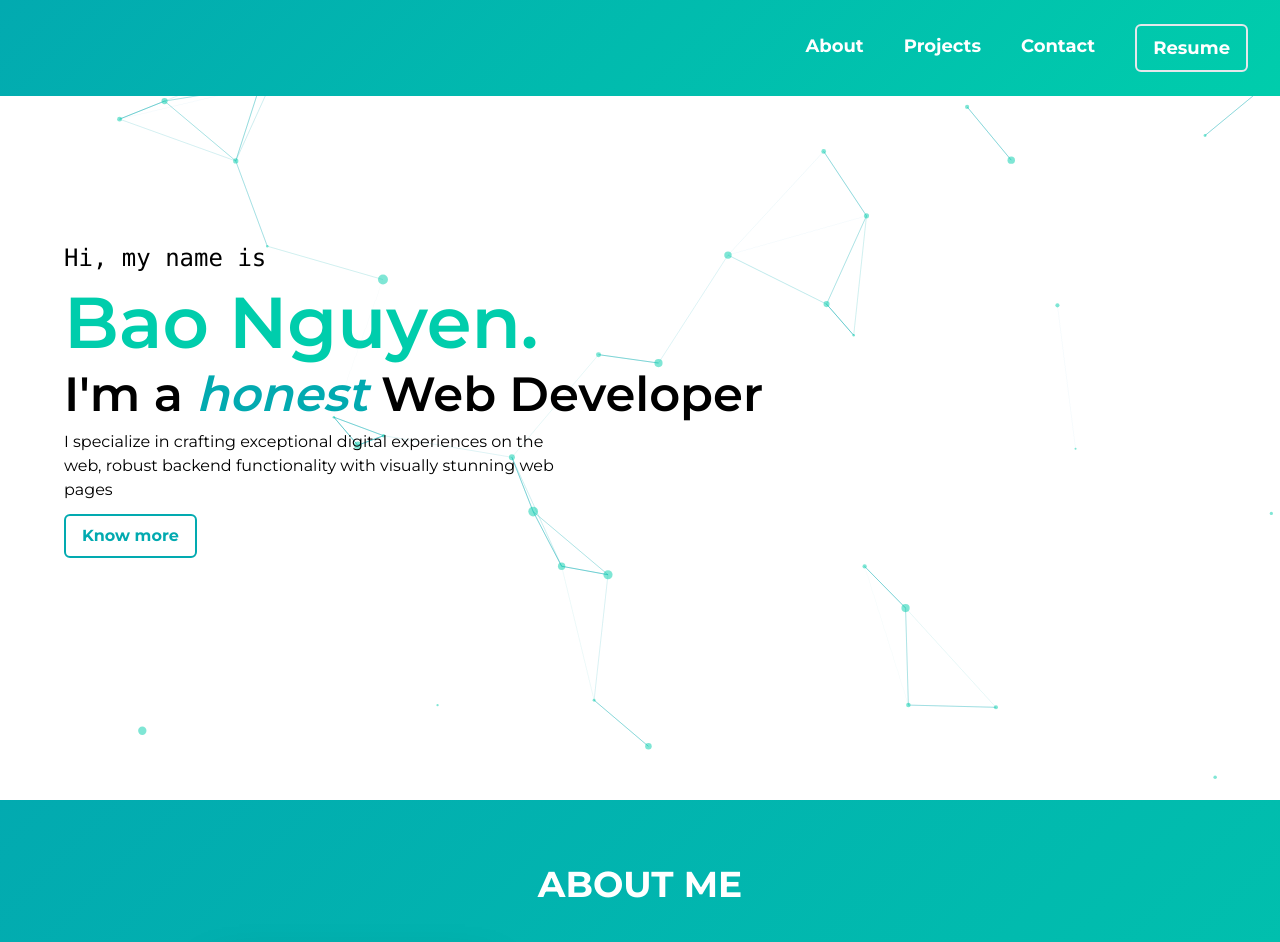
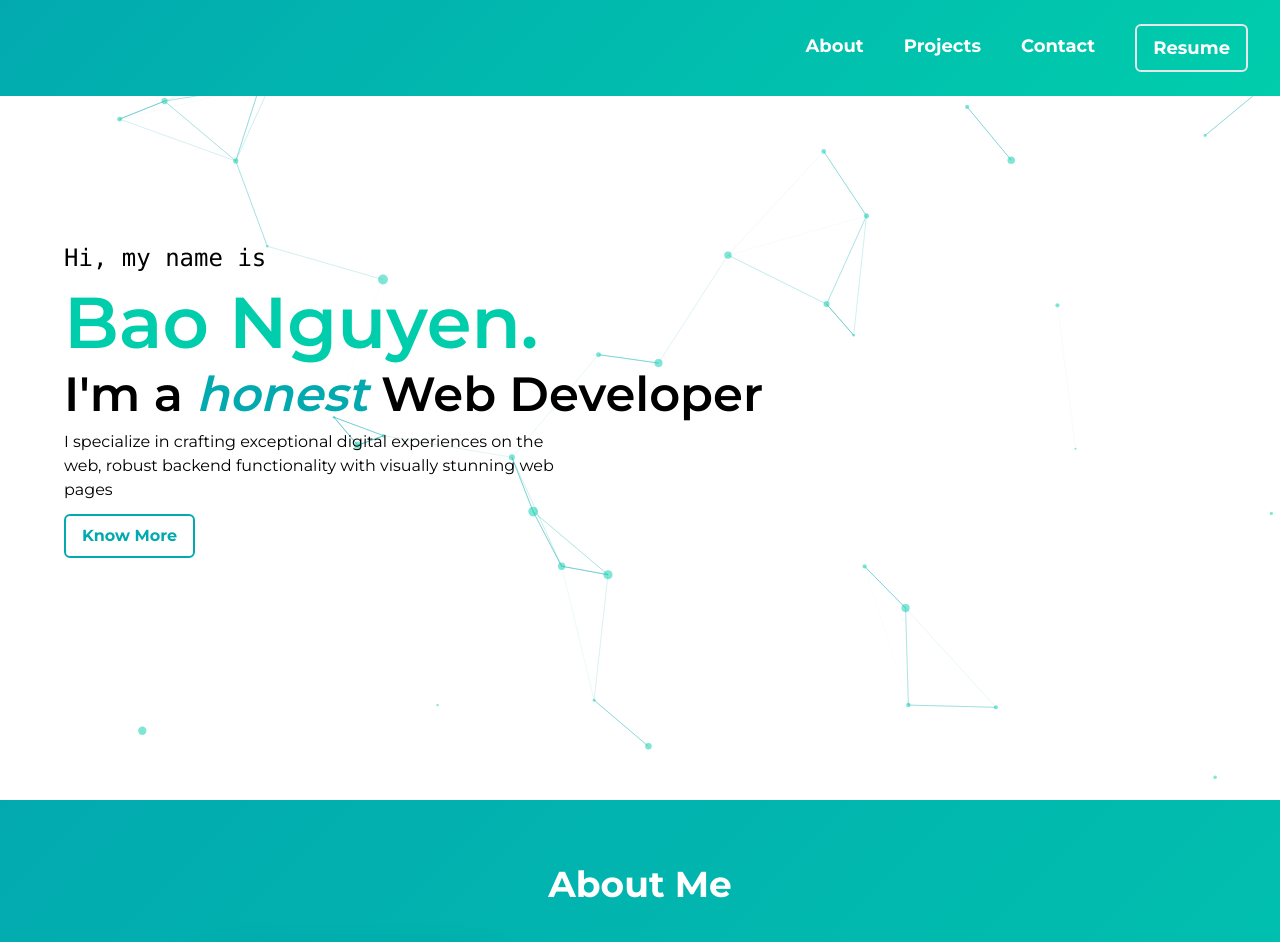
Before and after one commit to quocbao19982009/Portfolio-v2, a React (Vite) app: page / in a window 1280 px wide. Shown: the top 942 px of the page. Built offline with nearby package versions, Linux system fonts and the light colour scheme.

Commit message:
Fix hover

```diff
--- a/src/components/footer/Footer.tsx
+++ b/src/components/footer/Footer.tsx
@@ -1,7 +1,7 @@
 import GitHubIcon from '@mui/icons-material/GitHub';
 import KeyboardArrowUpIcon from '@mui/icons-material/KeyboardArrowUp';
 import LinkedInIcon from '@mui/icons-material/LinkedIn';
-import SectionWrapper from '../SectionWrapper/SectionWrapper';
+import SectionWrapper from '../sectionWrapper/SectionWrapper';
 const Footer = () => {
     const year = new Date().getFullYear();
     return (
--- a/src/pages/landingPage/section/about/About.tsx
+++ b/src/pages/landingPage/section/about/About.tsx
@@ -1,6 +1,6 @@
+import SectionWrapper from '@/components/sectionWrapper/SectionWrapper';
 import resume from '@assets/Bao-Nguyen-Resume.pdf';
 import profileImg from '@assets/images/profile.jpg';
-import SectionWrapper from '@components/SectionWrapper/SectionWrapper';
 import { Fade } from 'react-awesome-reveal';
 import SkillsSet from './components/SkillList';
 
@@ -10,7 +10,7 @@ const About = () => {
         <div className="bg-hero ">
             <SectionWrapper id="about" className="text-white">
                 <h2 className="mb-10 text-center text-4xl font-bold">
-                    ABOUT ME
+                    About Me
                 </h2>
                 <div className=" flex flex-wrap">
                     <Fade
--- a/src/pages/landingPage/section/about/components/SkillList.tsx
+++ b/src/pages/landingPage/section/about/components/SkillList.tsx
@@ -140,7 +140,7 @@ const SkillsSet = () => {
                                         <li>
                                             <PopoverTrigger className="flex flex-col items-center justify-center gap-2">
                                                 <img
-                                                    className="h-14 w-14"
+                                                    className="h-14 w-14 transform transition-transform duration-500 hover:scale-125"
                                                     src={tech.image}
                                                     alt={tech.name}
                                                 />
--- a/src/pages/landingPage/section/contact/Contact.tsx
+++ b/src/pages/landingPage/section/contact/Contact.tsx
@@ -1,4 +1,4 @@
-import SectionWrapper from '@/components/SectionWrapper/SectionWrapper';
+import SectionWrapper from '@/components/sectionWrapper/SectionWrapper';
 import { Mail } from '@mui/icons-material';
 import { Fade } from 'react-awesome-reveal';
 
--- a/src/pages/landingPage/section/hero/Hero.tsx
+++ b/src/pages/landingPage/section/hero/Hero.tsx
@@ -1,9 +1,9 @@
+import SectionWrapper from '@/components/sectionWrapper/SectionWrapper';
 import {
     Popover,
     PopoverContent,
     PopoverTrigger,
 } from '@/components/ui/popover';
-import SectionWrapper from '@components/SectionWrapper/SectionWrapper';
 import { Fade } from 'react-awesome-reveal';
 
 const Hero = () => {
@@ -31,8 +31,8 @@ const Hero = () => {
                     I'm a{' '}
                     <span>
                         <Popover key="test">
-                            <PopoverTrigger>
-                                <span className="italic text-primary">
+                            <PopoverTrigger className="relative">
+                                <span className=" scale-x-0 transform italic text-primary transition-transform duration-300 ease-in-out before:absolute before:bottom-0 before:left-0 before:-z-10 before:block  before:h-1 before:w-full  before:origin-right before:scale-x-0 before:transition-all before:content-[''] before:hover:w-full hover:before:origin-left hover:before:scale-x-100 before:hover:border-b-2 before:hover:border-primary">
                                     honest
                                 </span>
                             </PopoverTrigger>
@@ -62,7 +62,7 @@ const Hero = () => {
                     after:bottom-0 after:left-0  after:-z-10 after:block after:h-full after:w-0 after:bg-hero after:transition-all after:content-[''] hover:text-white after:hover:w-full
                     "
                 >
-                    Know more
+                    <a href="#about">Know More</a>
                 </button>
             </Fade>
         </SectionWrapper>
--- a/src/pages/landingPage/section/projects/Projects.tsx
+++ b/src/pages/landingPage/section/projects/Projects.tsx
@@ -1,4 +1,4 @@
-import SectionWrapper from '@/components/SectionWrapper/SectionWrapper';
+import SectionWrapper from '@/components/sectionWrapper/SectionWrapper';
 import projectsList from '@/constants';
 import ProjectDetails from './components/ProjectDetails';
 
```
